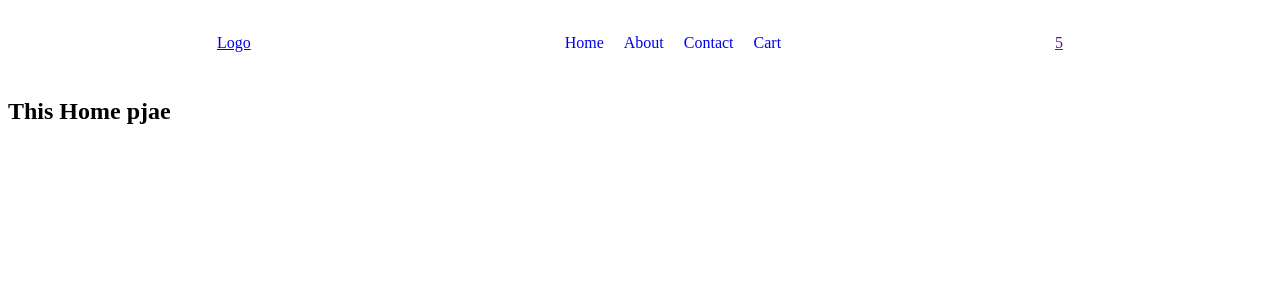
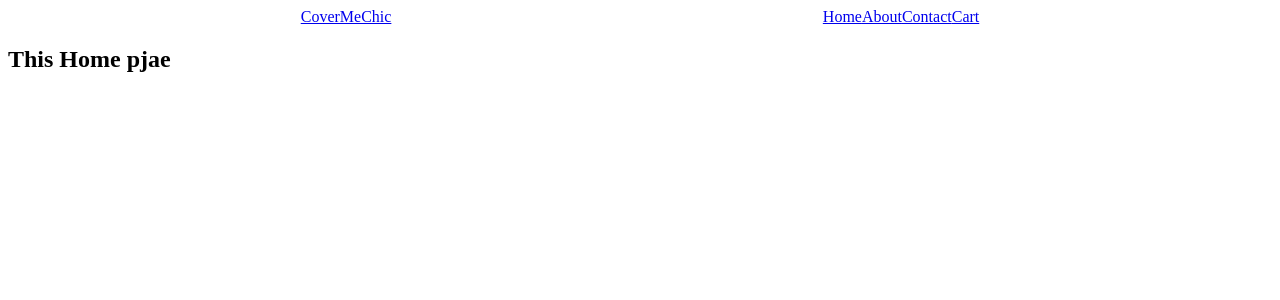
Before and after one commit to mohamedsharrif/BurgerBites, a React (Create React App) app: page / in a window 1280 px wide. Shown: the top 300 px of the page. Built offline with nearby package versions, Linux system fonts and the light colour scheme.

Commit message:
Added React Router DOM links for navigation

```diff
--- a/src/components/Header.jsx
+++ b/src/components/Header.jsx
@@ -1,25 +1,17 @@
 import React from 'react'
 import '../style.css'
+import { Link } from 'react-router-dom'
 
 const Header = () => {
   return (
     <div className='menu'>
-      <a href="/">Logo</a>
-      <ul className='menu-item'>
-        <li>
-            <a href="/">Home</a>
-        </li>
-        <li>
-            <a href="/about">About</a>
-        </li>
-        <li>
-            <a href="/contact">Contact</a>
-        </li>
-        <li>
-            <a href="/cart">Cart</a>
-        </li>
-      </ul>
-      <a href="">5</a>
+      <Link to='/'>CoverMeChic</Link>
+      <div>
+      <Link to='/'>Home</Link>
+      <Link to='/about'>About</Link>
+      <Link to='/contact'>Contact</Link>
+      <Link to='/cart'>Cart</Link>
+      </div>
     </div>
   )
 }
```
